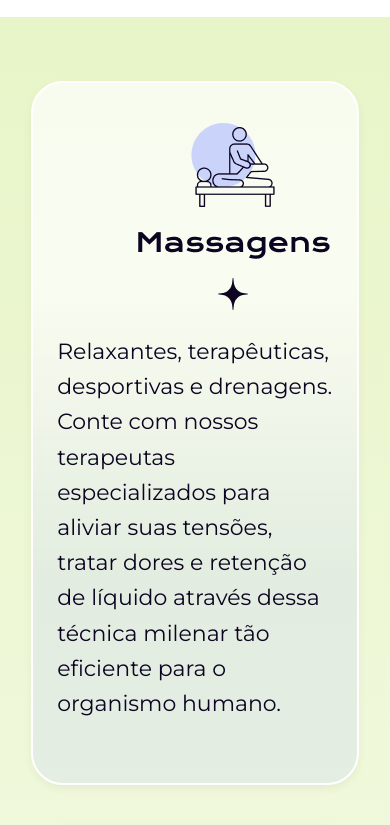
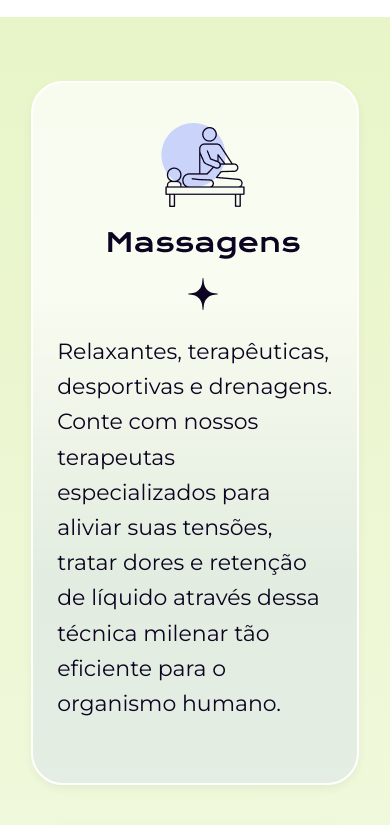
Before and after one commit to odrgues/CalmariaSpa, a React (Vite) app: page / in a window 390 px wide. Shown: the part 2300-3125 px from the top of the page. Built offline with nearby package versions, Linux system fonts and the light colour scheme.

Commit message:
responsividade na imagem dos cards

```diff
--- a/src/components/Cards/index.jsx
+++ b/src/components/Cards/index.jsx
@@ -34,10 +34,10 @@ const StyledCard = styled.div`
 const Illustration = styled.img`
   width: 352px;
   height: auto;
-  position: relative;
   display: block;
   margin: 0 auto 1.5rem auto;
-  max-width: none;
+  transform: translateX(-30px);
+  transition: transform 0.3s ease;
 `;
 
 const Paragraph = styled.p`
```
